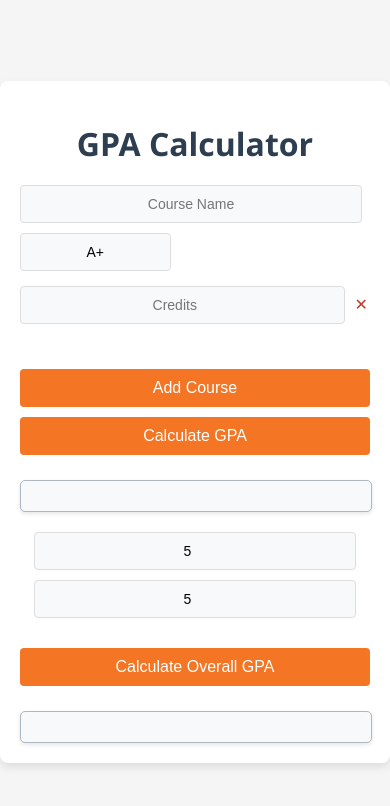
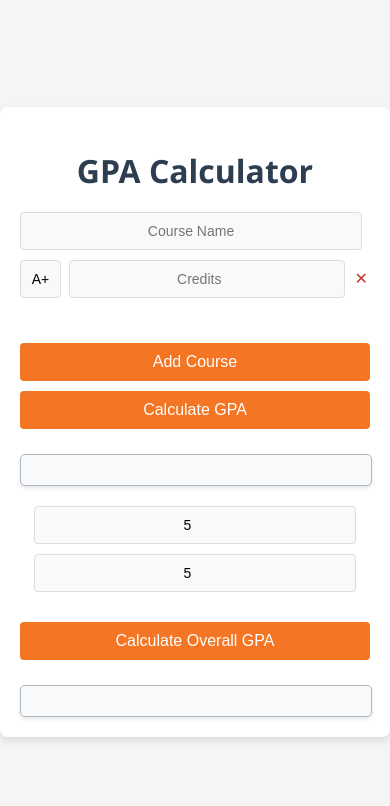
Before and after one commit to av1155/GPA-Calculator-Webapp, a website: page index.html in a window 390 px wide. Both pictures are taken after typing "5", "5" into the empty fields and a click on the button "Add Course". Drawn offline with Linux system fonts and the light colour scheme.

Commit message:
(fix): Fixed css property for add course button for smaller screens

```diff
--- a/style.css
+++ b/style.css
@@ -228,7 +228,7 @@ button:hover {
     }
 
     .course select {
-        flex-basis: 43%;
+        flex-basis: auto;
         margin-right: 8px;
         margin-bottom: 15px;
         text-align-last: center;
```
